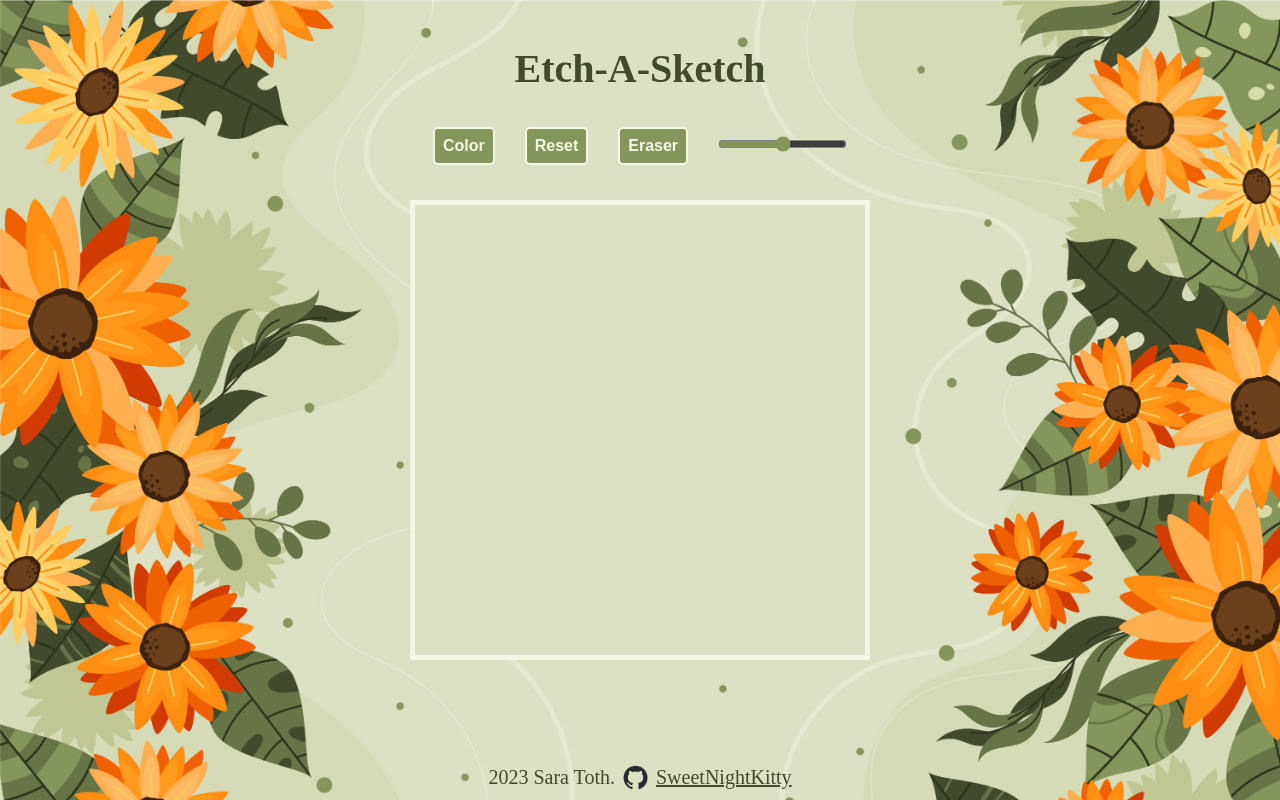
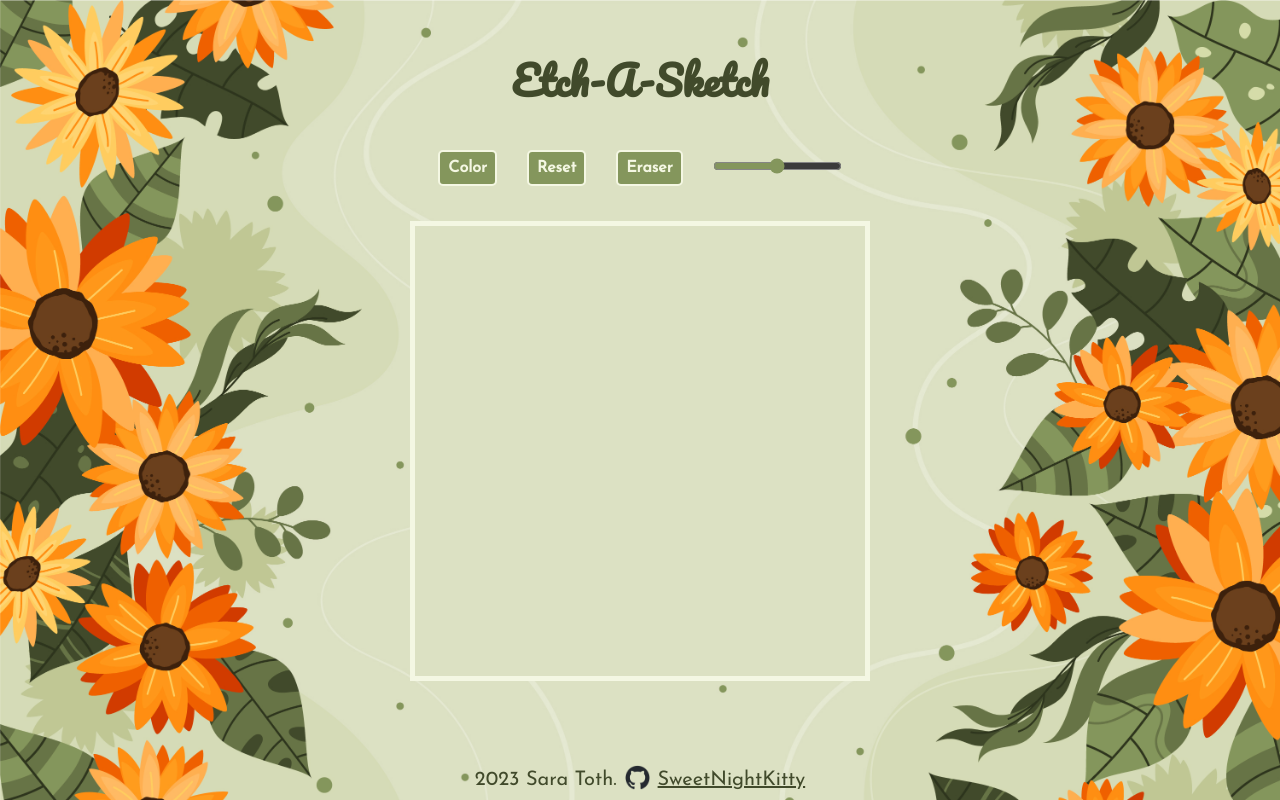
Before and after one commit to sweetnightkitty/etch-sketch, a plain HTML site: page index.html in a window 1280 px wide. Drawn offline with Linux system fonts and the light colour scheme.

Commit message:
Update font pairings add button and link hover colors

```diff
--- a/styles.css
+++ b/styles.css
@@ -1,6 +1,7 @@
 * {
     margin: 0;
     padding: 0;
+    font-family: 'Josefin Sans', sans-serif;
 }
 body {
     min-height: 100vh;
@@ -15,6 +16,7 @@ body {
 h1 {
     font-size: 40px;
     color: #414a2b;
+    font-family: 'Pacifico', sans-serif;
 }
 
 
@@ -52,14 +54,18 @@ footer {
     margin-top: auto;
     display: flex;
     justify-content: center;
-    align-items: center;
+    align-items: flex-end;
     color: #414a2b;
 }
 
 a {
     color: inherit;
     display: flex;
-    align-items: center;
+    align-items: flex-end;
+}
+
+a:hover {
+    color: #84965c;
 }
 
 
@@ -86,6 +92,10 @@ a {
 
 }
 
+.btn:hover {
+    background-color: #414a2b;
+}
+
 .slider {
     accent-color: #84965c;
 }
```
